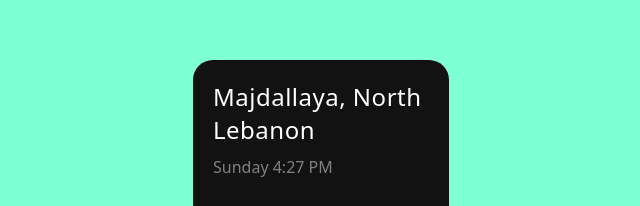
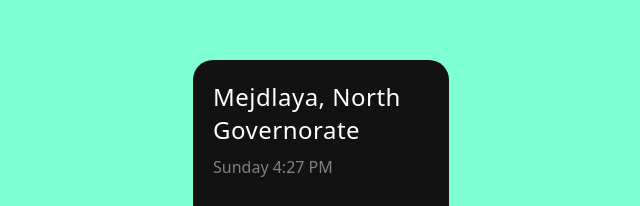
Before and after one commit to charbel-dot/weather-app, a plain HTML site: page index.html in a window 1280 px wide. Shown: the part 140-346 px from the top of the page, without its empty margins (319-959 px from the left). Drawn offline with Linux system fonts and the light colour scheme; no server answers.

Commit message:
Updated city name

```diff
--- a/index.html
+++ b/index.html
@@ -16,7 +16,7 @@
   <body>
     <main>
       <div class="card">
-        <div class="city-text"><p>Majdallaya, North Lebanon</p></div>
+        <div class="city-text"><p>Mejdlaya, North Governorate</p></div>
         <div class="subtext">
           <span class="day"></span>
           <span class="hour"></span>
```
